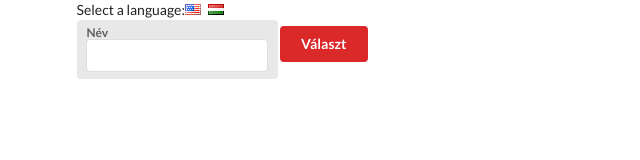
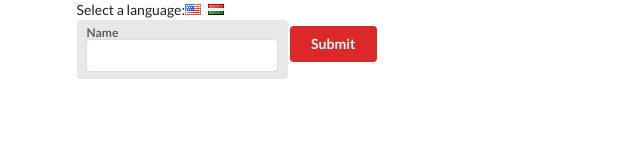
Before and after one commit to johnpospisil/react-translate, a React (Create React App) app: page / in a window 1280 px wide. Shown: the top 160 px of the page, without its empty margins (0-640 px from the left). Built offline with nearby package versions, Linux system fonts and the light colour scheme.

Commit message:
Connect the Field and Button to the Store

```diff
--- a/src/components/Button.js
+++ b/src/components/Button.js
@@ -5,13 +5,12 @@ import ColorContext from "../contexts/ColorContext";
 class Button extends React.Component {
   render() {
     // console.log(this.context);
-    // const text = this.context === 'english' ? 'Sumit' : 'Választ';
     return (
       <ColorContext.Consumer>
         {(color) => (
           <button className={`ui button ${color}`}>
             <LanguageContext.Consumer>
-              {value => (value === "english" ? "Submit" : "Választ")}
+              {({ language }) => (language === "english" ? "Submit" : "Választ")}
             </LanguageContext.Consumer>
           </button>
         )}
--- a/src/components/Field.js
+++ b/src/components/Field.js
@@ -5,7 +5,7 @@ class Field extends React.Component {
   static contextType = LanguageContext;
 
   render() {
-    const text = this.context === 'english' ? 'Name' : 'Név';
+    const text = this.context.language === 'english' ? 'Name' : 'Név';
 
     return (
       <div className="label ui">
```
